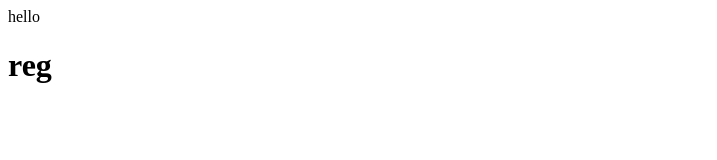
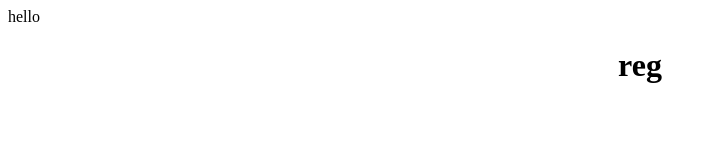
Before and after one commit to Raju-raju2225/jenkins-project, a plain HTML site: page index.html in a window 1280 px wide. Shown: the whole page, without its empty margins (0-717 px from the left). Drawn offline with Linux system fonts and the light colour scheme.

Commit message:
updated file

```diff
--- a/index.html
+++ b/index.html
@@ -2,6 +2,7 @@
 	<head> hello</head>
 	<title>welcome </title>
 	<body>
-	<h1>reg</h1>
+		<center>
+			<h1>reg</h1></center>
 	</body>
 	</html>
```
Also changed, not shown: 1 other file.
